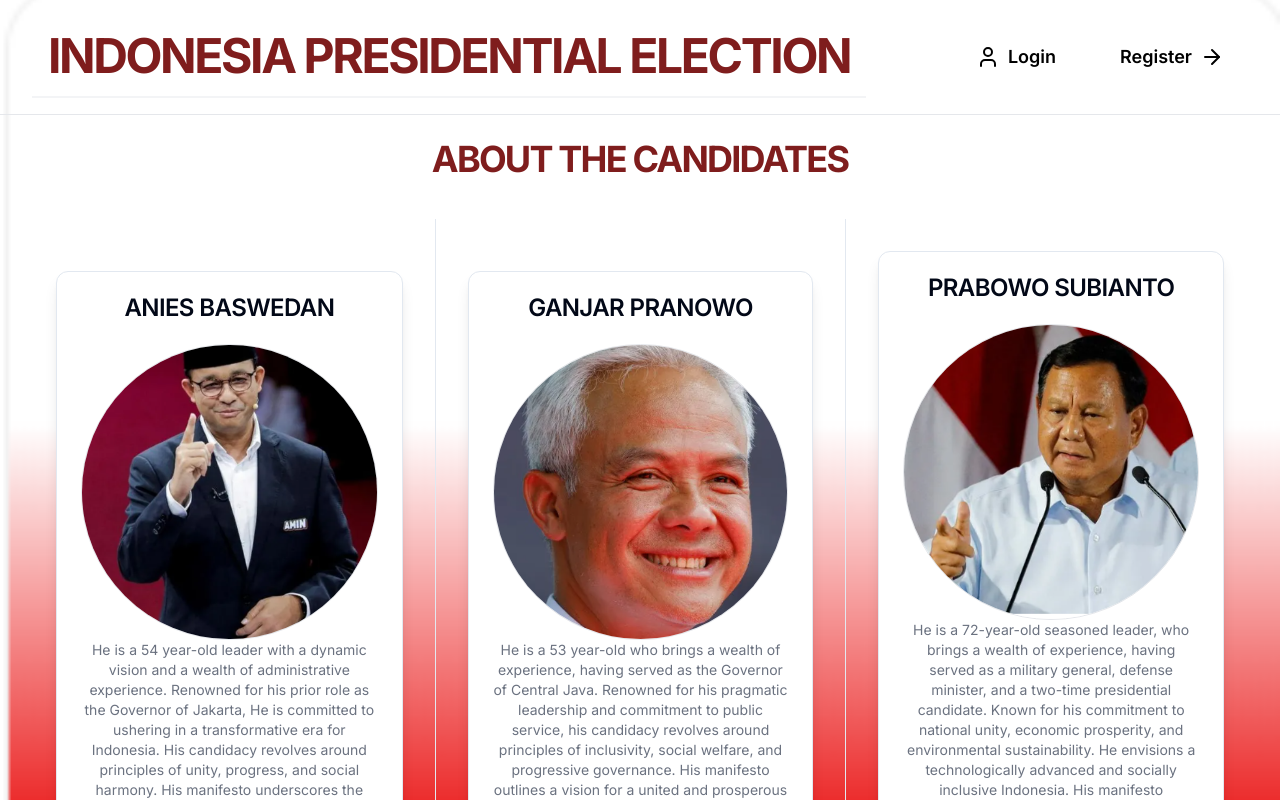
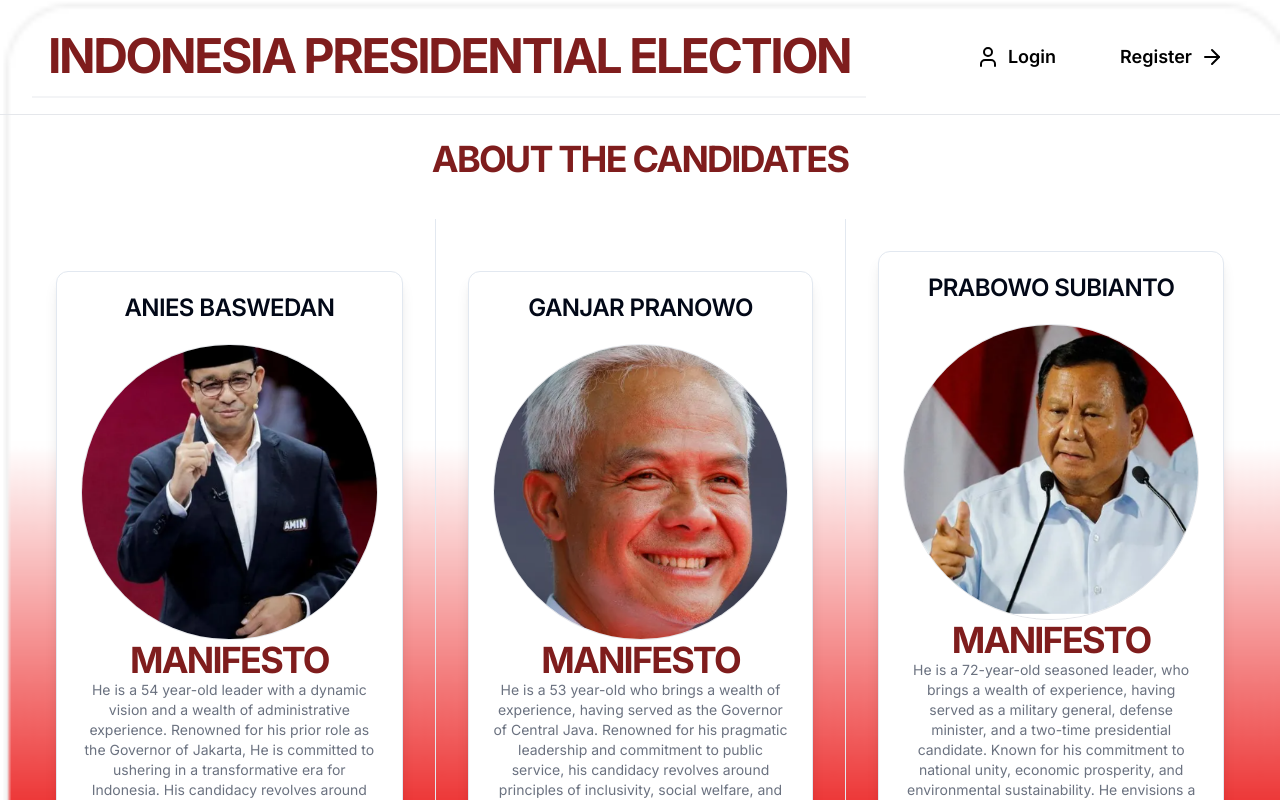
Before and after one commit to CCmt22/election-app, a Next.js app: page / in a window 1280 px wide. Shown: the top 800 px of the page. Built offline with nearby package versions, Linux system fonts and the light colour scheme.

Commit message:
auth and deployment

```diff
--- a/app/page.tsx
+++ b/app/page.tsx
@@ -63,7 +63,9 @@ export default function Component() {
                     }}
                     width="480"
                   />
-
+                  <h1 className="text-2xl font-bold tracking-tighter uppercase md:text-4xl lg:text-2xl xl:text-4xl text-red-900">
+                    Manifesto
+                  </h1>
                   <p className="text-sm text-gray-500 dark:text-gray-400">
                     He is a 54 year-old leader with a dynamic vision and a
                     wealth of administrative experience. Renowned for his prior
@@ -98,7 +100,9 @@ export default function Component() {
                     }}
                     width="480"
                   />
-
+                  <h1 className="text-2xl font-bold tracking-tighter uppercase md:text-4xl lg:text-2xl xl:text-4xl text-red-900">
+                    Manifesto
+                  </h1>
                   <p className="text-sm text-gray-500 dark:text-gray-400">
                     He is a 53 year-old who brings a wealth of experience,
                     having served as the Governor of Central Java. Renowned for
@@ -131,7 +135,9 @@ export default function Component() {
                     }}
                     width="480"
                   />
-
+                  <h1 className="text-2xl font-bold tracking-tighter uppercase md:text-4xl lg:text-2xl xl:text-4xl text-red-900">
+                    Manifesto
+                  </h1>
                   <p className="text-sm text-gray-500 dark:text-gray-400">
                     He is a 72-year-old seasoned leader, who brings a wealth of
                     experience, having served as a military general, defense
```
